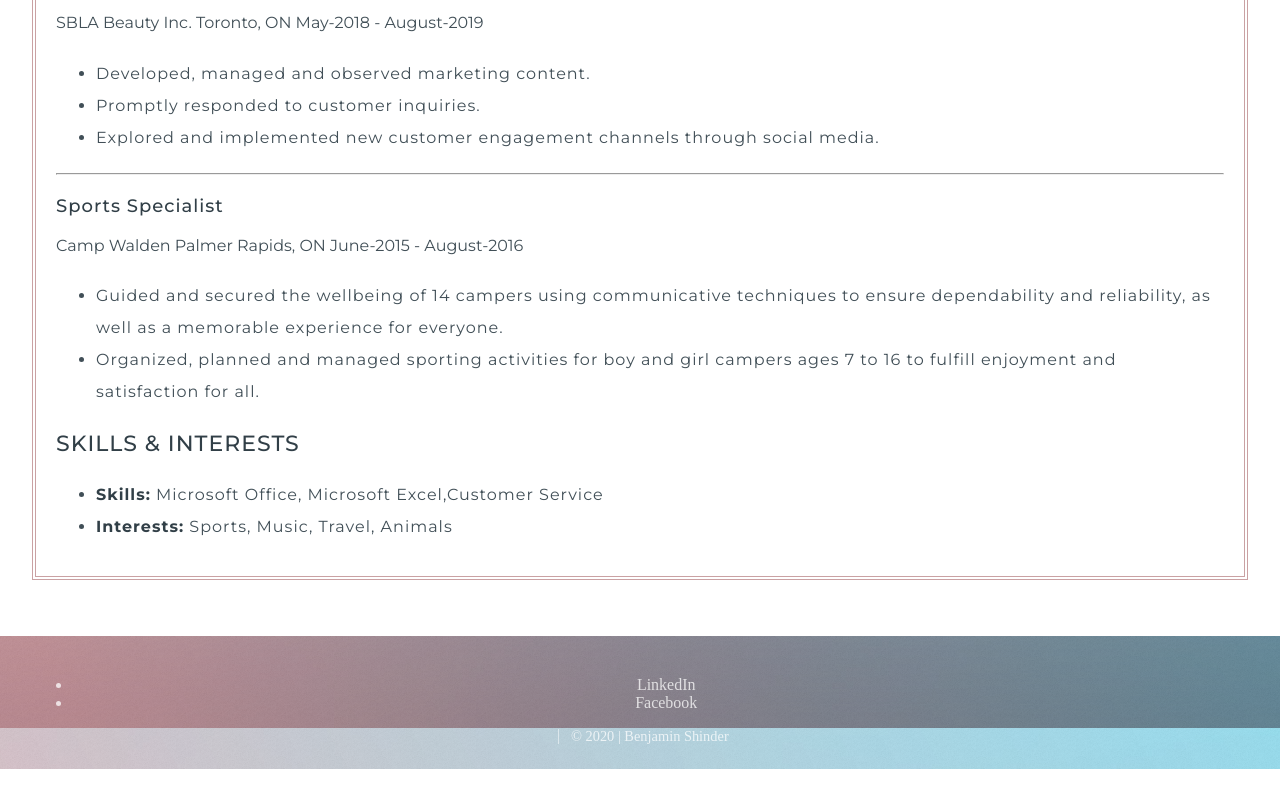
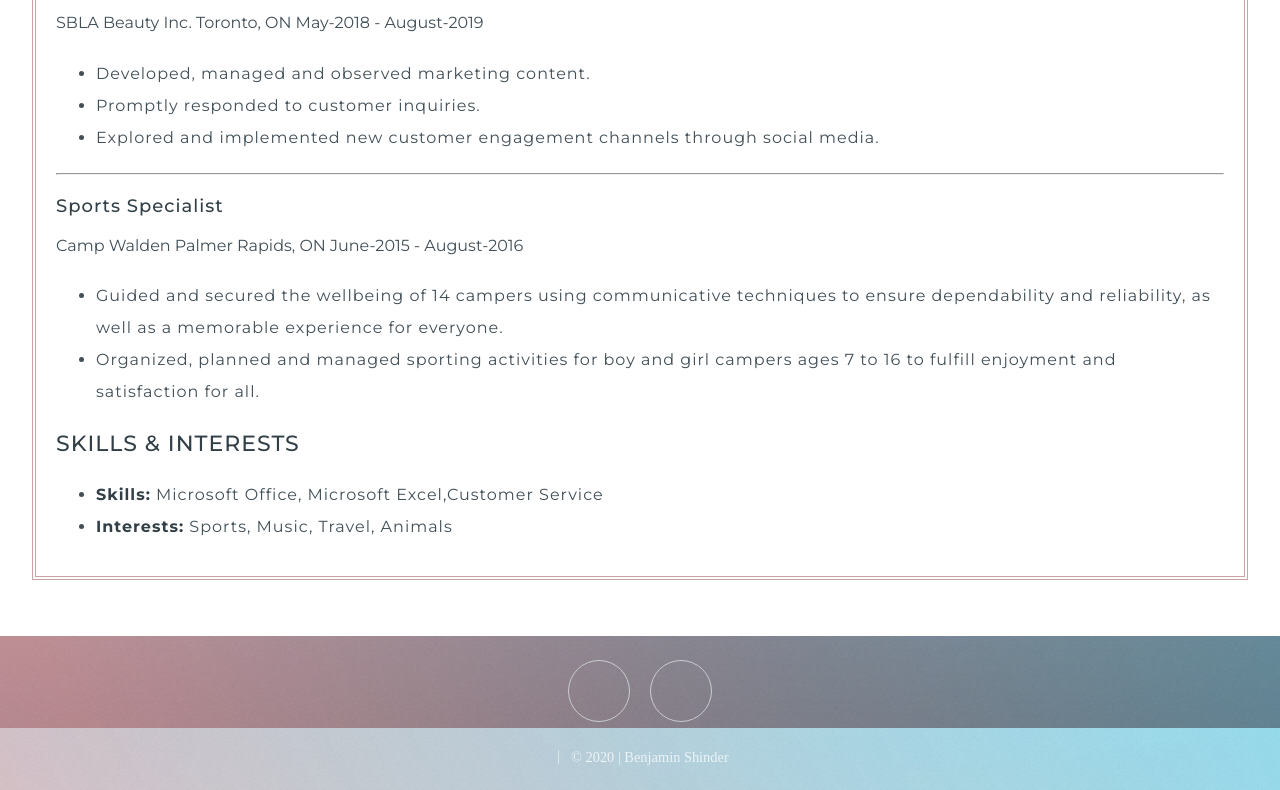
Before and after one commit to bshinder33/CIM111, a plain HTML site: page work/resume/index.html in a window 1280 px wide. Shown: the part 872-1662 px from the top of the page. Before the commit the page ends 1641 px from the top, so only its background shows below. Drawn offline with Linux system fonts and the light colour scheme; files whose address does not match are found by name.

Commit message:
Update style.css

```diff
--- a/work/resume/css/style.css
+++ b/work/resume/css/style.css
@@ -173,6 +173,36 @@ a {
 		font-size: 1em;
 	}
 
+/* Icons */
+
+	ul.icons {
+		cursor: default;
+		list-style: none;
+		padding-left: 0;
+		margin-top: -0.675em;
+	}
+
+		ul.icons li {
+			display: inline-block;
+			padding: 0.675em 0.5em;
+		}
+
+			ul.icons li a {
+				text-decoration: none;
+				position: relative;
+				display: block;
+				width: 3.75em;
+				height: 3.75em;
+				border-radius: 100%;
+				border: solid 1px #c8cccf;
+				line-height: 3.75em;
+				overflow: hidden;
+				text-align: center;
+				text-indent: 3.75em;
+				white-space: nowrap;
+			}
+
+
 /* Footer */
 
 	#footer {
```
